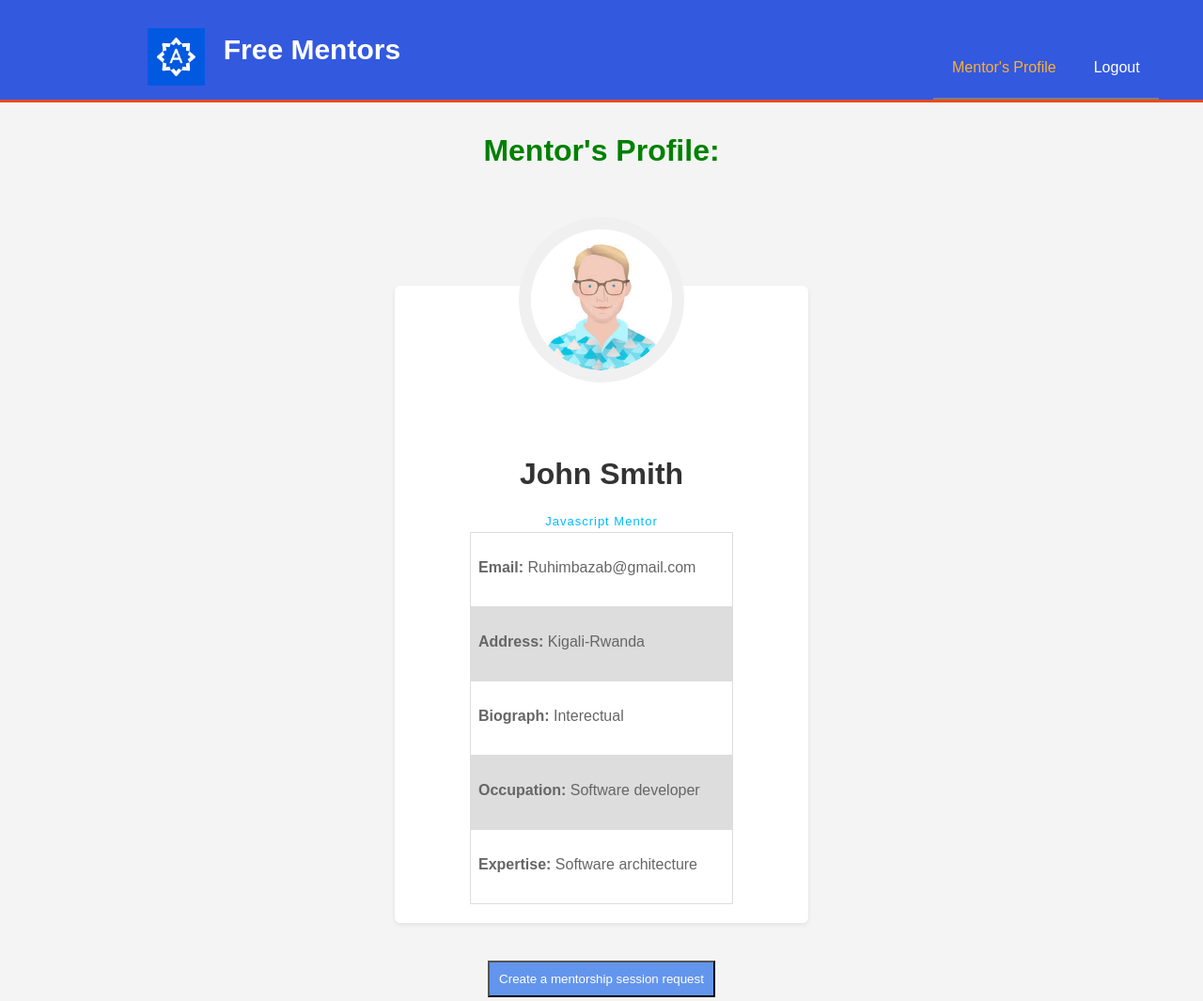
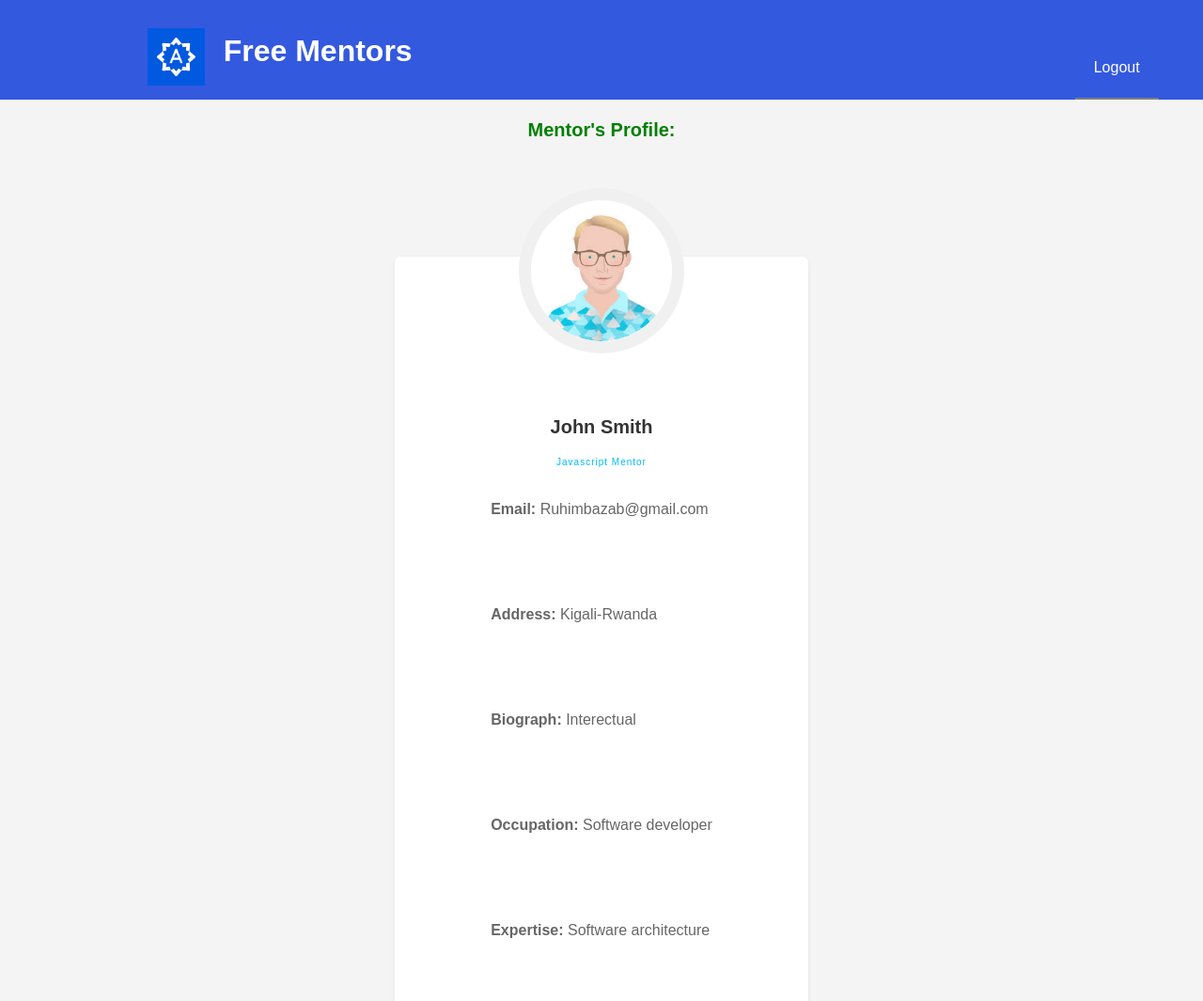
Before and after one commit to ruhimbazabertin/FreeMentor, a website: page UI/pages/viewMentor.html in a window 1280 px wide. Shown: the top 1065 px of the page at 94% size. Drawn offline with Linux system fonts and the light colour scheme.

Commit message:
fixing ui issue

```diff
--- a/UI/css/style.css
+++ b/UI/css/style.css
@@ -14,6 +14,7 @@ body{
     width: 80%;
     margin: auto;
     overflow: hidden;
+
 }
 
 ul{
@@ -29,7 +30,6 @@ background: #3359df;
 color: #ffffff;
 padding-top: 30px;
 min-height: 70px;
-border-bottom: #eB491d 3px solid;
 width: 107%;
 }
 @media only screen and (max-width: 320px) {
@@ -139,7 +139,7 @@ margin-left: -15%;
 
 footer{
     padding: 20px;
-    margin-top: 20px;
+    top: 100px;
     color: #ffffff;
     background-color: #3359df;
     text-align: center;
@@ -213,8 +213,6 @@ ul li {
 }
 
 ul li:hover {
-
-    background-color: #c0392b;
     color: white;
 }
 
@@ -225,7 +223,6 @@ ul li:hover {
 
 #data{
     height: 200px;
-    background: #c0392b;
     float: left;
     font-family: Arial, Helvetica, sans-serif;
     font-size: 25px;
@@ -305,22 +302,23 @@ footer{
     opacity: 0;
   }
   h2 {
-    font-size: 32px;
+    font-size: 20px;
     font-weight: 600;
-    margin-bottom: 15px;
+    margin-bottom: 10px;
     color: #333;
   }
   .pro {
-    font-size: 13px;
+    font-size: 10px;
     color: #00baff;
     letter-spacing: 1px;
-    margin-bottom: 25px
+    margin-bottom: 2px
   }
   p {
     font-size: 16px;
-    line-height: 26px;
-    margin-bottom: 20px;
+    line-height: 2px;
+    margin-bottom: 70px;
     color: #666;
+    padding-top: 20px;
   }
 
 
@@ -394,20 +392,12 @@ footer{
   /*css for user's table */
 
   table {
-    font-family: arial, sans-serif;
-    border-collapse: collapse;
-    width: 70%;
+  height: 10px;
   }
 
-  td, th {
-    border: 1px solid #dddddd;
-    text-align: left;
-    padding: 8px;
-  }
 
-  tr:nth-child(even) {
-    background-color: #dddddd;
-  }
+
+
 
   @media only Screen and (max-width: 496px){
     .container{
--- a/UI/pages/viewMentor.html
+++ b/UI/pages/viewMentor.html
@@ -12,13 +12,13 @@
 <header>
     <div class="container">
         <div id="branding">
-            <img src="../img/andela3.png">
-            <h1><b>Free Mentors</b></h1>
+           <a href="../index.html"> <img src="../img/andela3.png">
+            <h1><b>Free Mentors</b></h1></a>
 
         </div>
         <nav>
                 <ul>
-                    <li class="current"><a href="viewMentor.html">Mentor's Profile</a></li>
+                   <!-- <li class="current"><a href="viewMentor.html">Mentor's Profile</a></li>-->
                     <li><a href="../index.html">Logout</a></li>
                 </ul>
             </nav>
```
Also changed, not shown: UI/index.html (+6 -2 lines), UI/js/auth.js (added, +17 -0 lines), UI/pages/login.html (+13 -7 lines), UI/pages/mentors.html (+2 -2 lines), UI/pages/registration.html (+3 -0 lines).
